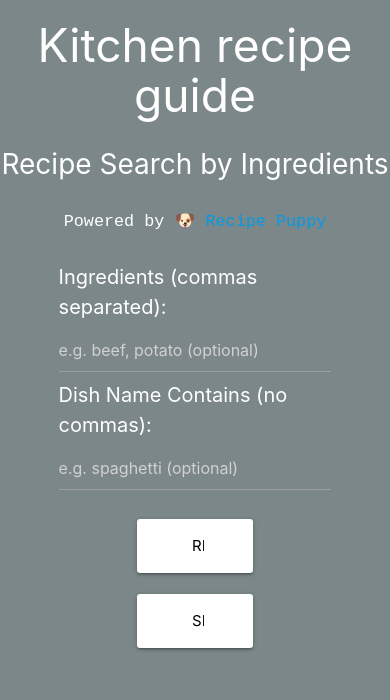
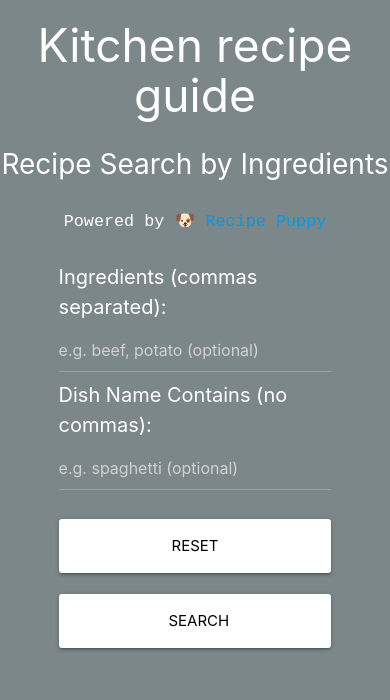
Before and after one commit to vinayak0127/kitchen-recipe-guide, a plain HTML site: page index.html in a window 390 px wide. Shown: the part 45-745 px from the top of the page. Drawn offline with nearby package versions, Linux system fonts and the light colour scheme.

Commit message:
Update kitchenblue.css

```diff
--- a/css/kitchenblue.css
+++ b/css/kitchenblue.css
@@ -171,9 +171,9 @@ footer {
 @media only screen and (max-width: 767px) {
 
   .button {
-     margin: auto;
-  width: 65%;
-  color: white;
+
+  width: 100%;
+
   }
 
   .textfield {
```
